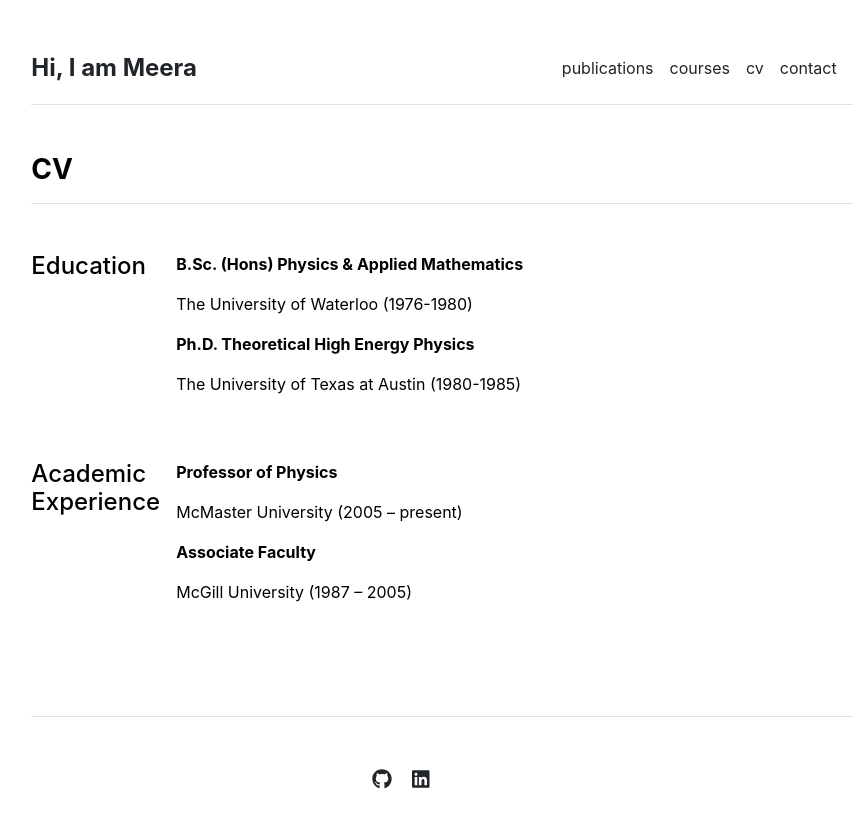
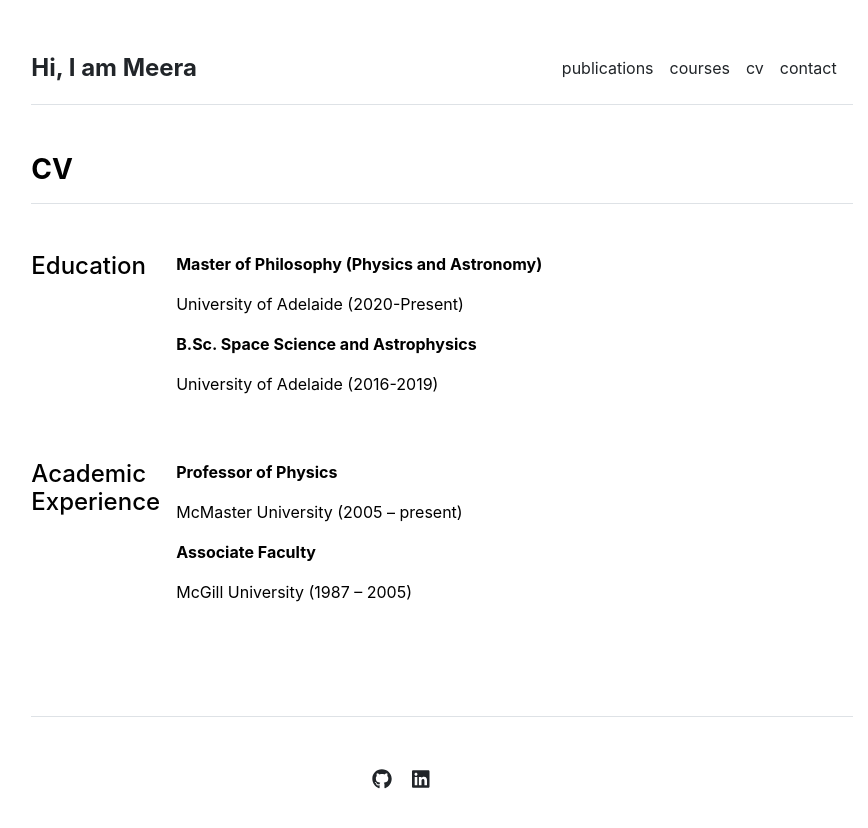
Before and after one commit to astrogirl1/astrogirl1, a Jekyll site: the page built from cv.md, in a window 1280 px wide. Shown: the top 828 px of the page, without its empty margins (198-1066 px from the left). Built offline with Jekyll 4.4.1, drawn with Linux system fonts in a browser that asks for light colours.

Commit message:
updated education.yml

```diff
--- a/_data/cv/education.yml
+++ b/_data/cv/education.yml
@@ -1,5 +1,5 @@
-- title: 'B.Sc. (Hons) Physics & Applied Mathematics'
-  description: 'The University of Waterloo (1976-1980)'
+- title: 'Master of Philosophy (Physics and Astronomy)'
+  description: 'University of Adelaide (2020-Present)'
 
-- title: 'Ph.D. Theoretical High Energy Physics'
-  description: 'The University of Texas at Austin (1980-1985)'
+- title: 'B.Sc. Space Science and Astrophysics'
+  description: 'University of Adelaide (2016-2019)'
```
